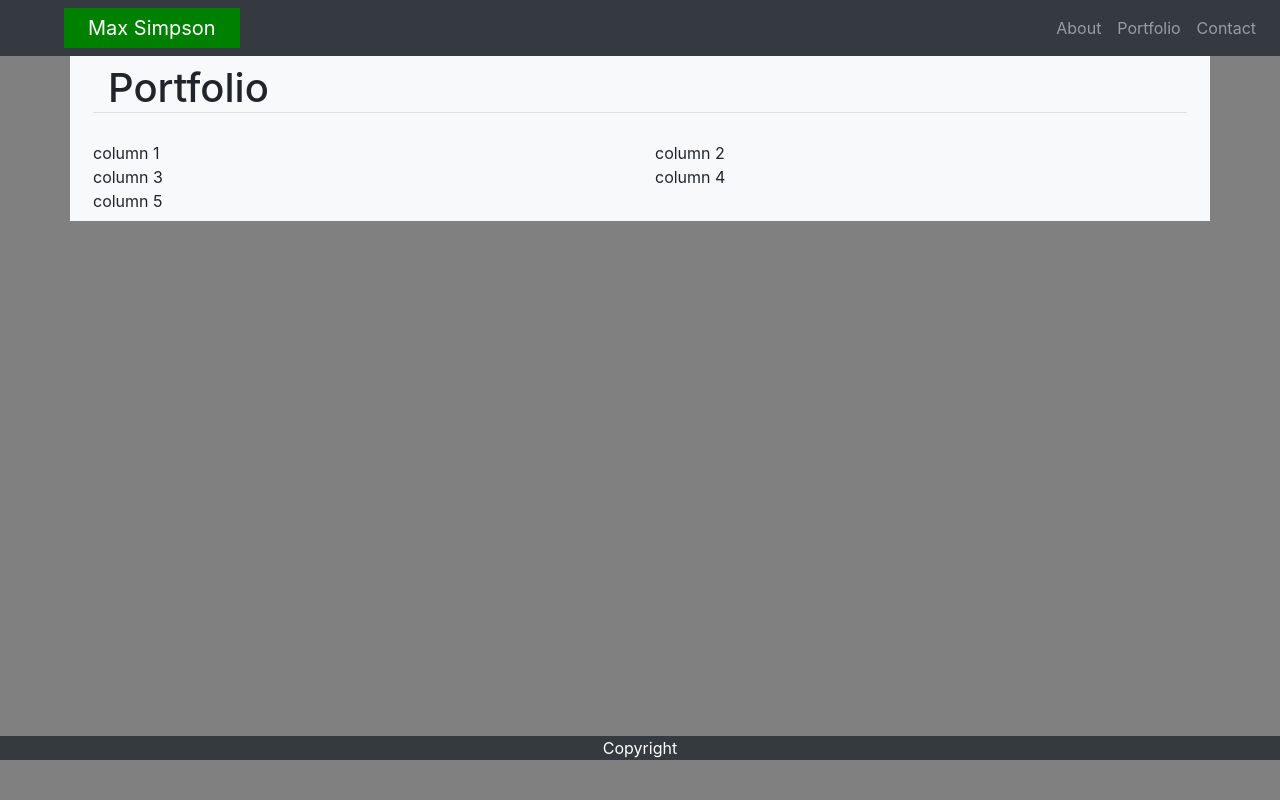
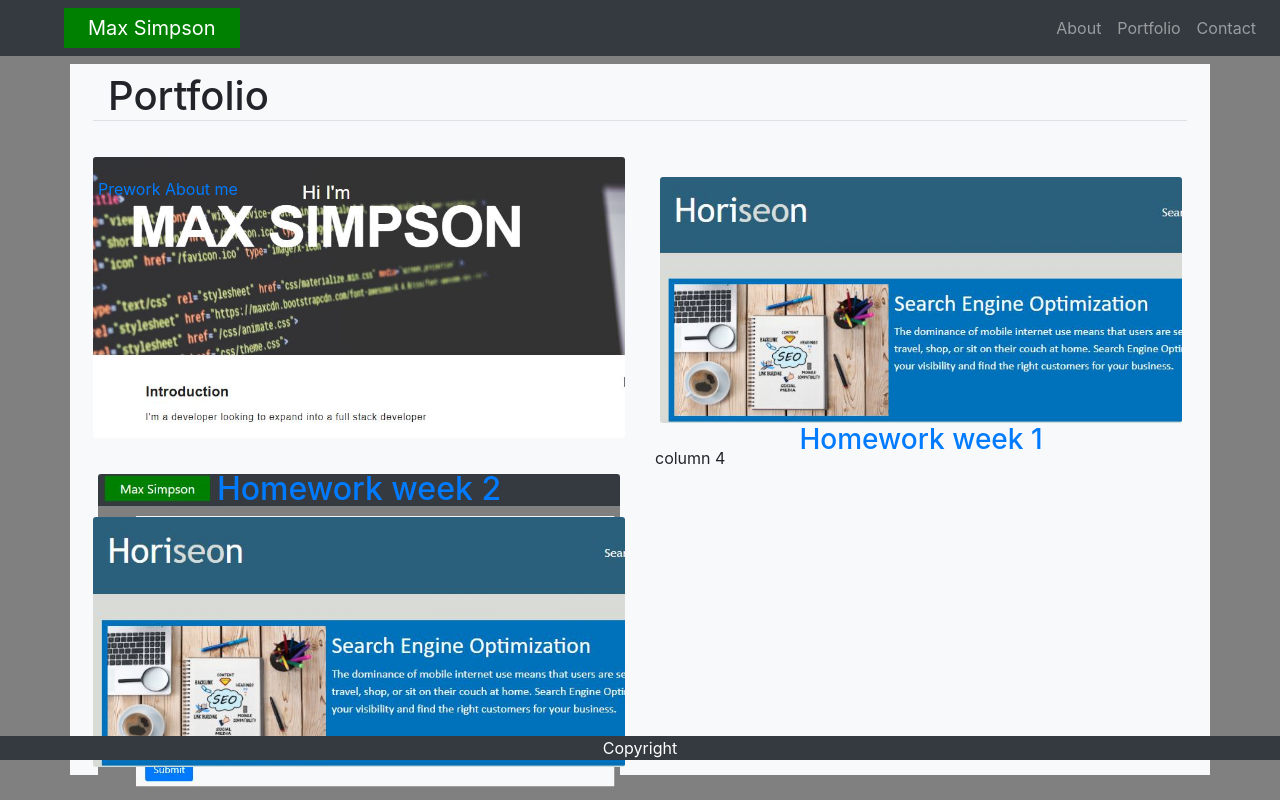
Before and after one commit to maxtsimpson/hwweek2, a plain HTML site: page portfolio.html in a window 1280 px wide. Drawn offline with nearby package versions, Linux system fonts and the light colour scheme.

Commit message:
working on portfolio. finished contact

```diff
--- a/portfolio.html
+++ b/portfolio.html
@@ -35,27 +35,44 @@
         </div>
     </nav>
 
-    <main class="container">
+    <main class="container mx-auto my-2">
         <div class="row bg-light p-2">
             <div class="col-12">
                 <h1 class="card-title border-bottom col-12">Portfolio</h1>
             </div>
         </div>
-        <div class="row bg-light p-2">
-            <div class="col-lg-6 col-12">
-                column 1
+        <div class="row bg-light p-2 card-deck">
+            <div class="col-lg-6 col-12 my-2">
+                <img class="card-img" src="./Assets/Images/pre-work.jpg" alt="Card image">
+                <div class="card-img-overlay">
+                    <a href="https://maxtsimpson.github.io/prework-about-me/">Prework About me</a>
+                </div>
             </div>
-            <div class="col-lg-6 col-12">
-                column 2
+            <div class="col-lg-6 col-12 my-2">
+                <!-- set a background image on the div -->
+                <!-- add another div with a background colour and either use display inline or z index -->
+                <div class="card-img-overlay">
+                    <img class="card-img" src="./Assets/Images/hw1.jpg" alt="Card image">
+                    <a href="https://maxtsimpson.github.io/hwweek1/" class=""><h3 class="text-center">Homework week 1</h3></a>
+                </div>
             </div>
-            <div class="col-lg-6 col-12">
-                column 3
+            <div class="col-lg-6 col-12 my-2">
+                <!-- <img class="card-img" src="./Assets/Images/hw2.jpg" alt="Card image"> -->
+                <div class="card-img-overlay">
+                    <a href="https://maxtsimpson.github.io/hwweek2/">
+                        <!-- <h2 class="text-center">Homework week 2</h2> -->
+                        <img class="card-img" src="./Assets/Images/hw2.jpg" alt="Card image">
+                    </a>
+                </div>
             </div>
             <div class="col-lg-6 col-12">
                 column 4
             </div>
             <div class="col-lg-6 col-12">
-                column 5
+                <a href="https://maxtsimpson.github.io/hwweek2/">
+                    <h2 class="text-center">Homework week 2</h2>
+                    <img class="card-img" src="./Assets/Images/hw1.jpg" alt="Card image">
+                </a>
             </div>
         </div>
         <div class="row fixed-bottom static-bottom my-4">
```
Also changed, not shown: contact.html (+23 -0 lines), index.html (+0 -3 lines), Assets/Images/hw1.jpg (added), Assets/Images/hw2.jpg (added), Assets/Images/pre-work.jpg (added).
